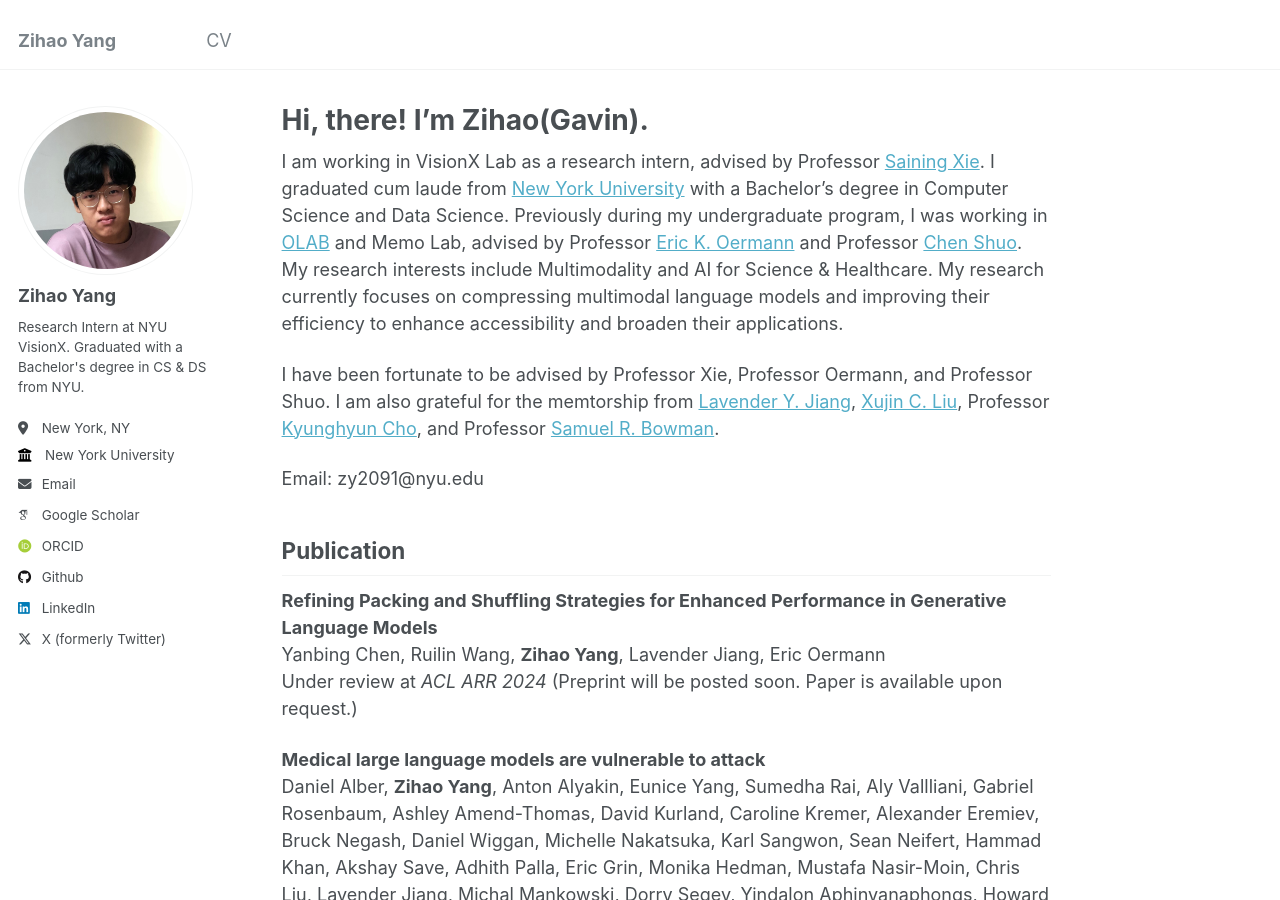
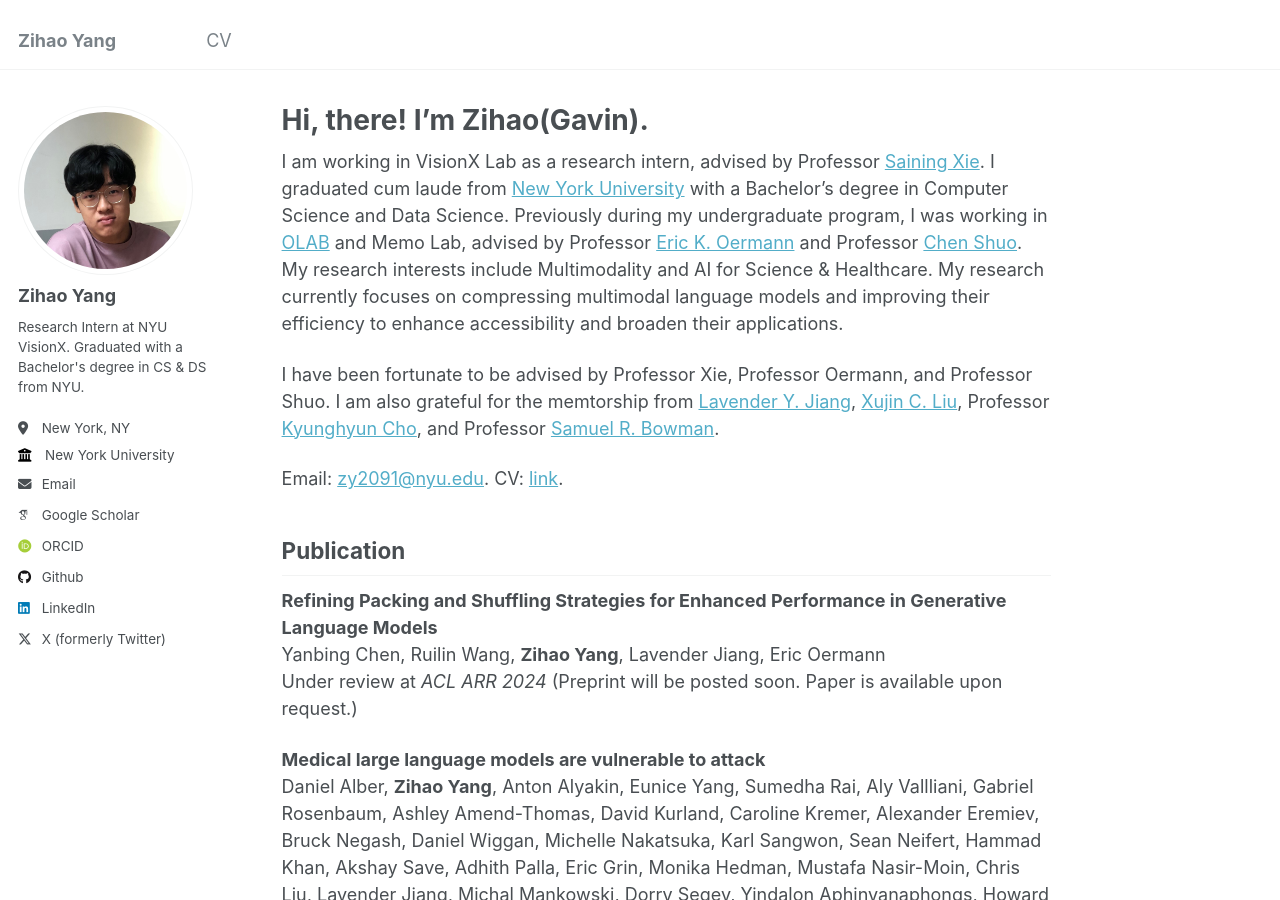
Before and after one commit to redagavin/redagavin.github.io, a Jekyll site: the page built from _pages/about.md, in a window 1280 px wide and 900 px high. Built offline with Jekyll 4.4.1, drawn with Linux system fonts in a browser that asks for light colours; some web fonts are replaced.

Commit message:
Update about.md

```diff
--- a/_pages/about.md
+++ b/_pages/about.md
@@ -11,7 +11,7 @@ I am working in VisionX Lab as a research intern, advised by Professor [Saining
 
 I have been fortunate to be advised by Professor Xie, Professor Oermann, and Professor Shuo. I am also grateful for the memtorship from [Lavender Y. Jiang](https://lavenderjiang.github.io/), [Xujin C. Liu](https://scholar.google.com/citations?user=ZY-JsPoAAAAJ&hl=en), Professor [Kyunghyun Cho](https://kyunghyuncho.me/), and Professor [Samuel R. Bowman](https://cims.nyu.edu/~sbowman/index.shtml).
 
-Email: zy2091@nyu.edu
+Email: [zy2091@nyu.edu](mailto:zy2091@nyu.edu). CV: [link](https://redagavin.github.io/files/Resume_Zihao(Gavin)_Yang.pdf).
 
 ## Publication
 <style>
```
